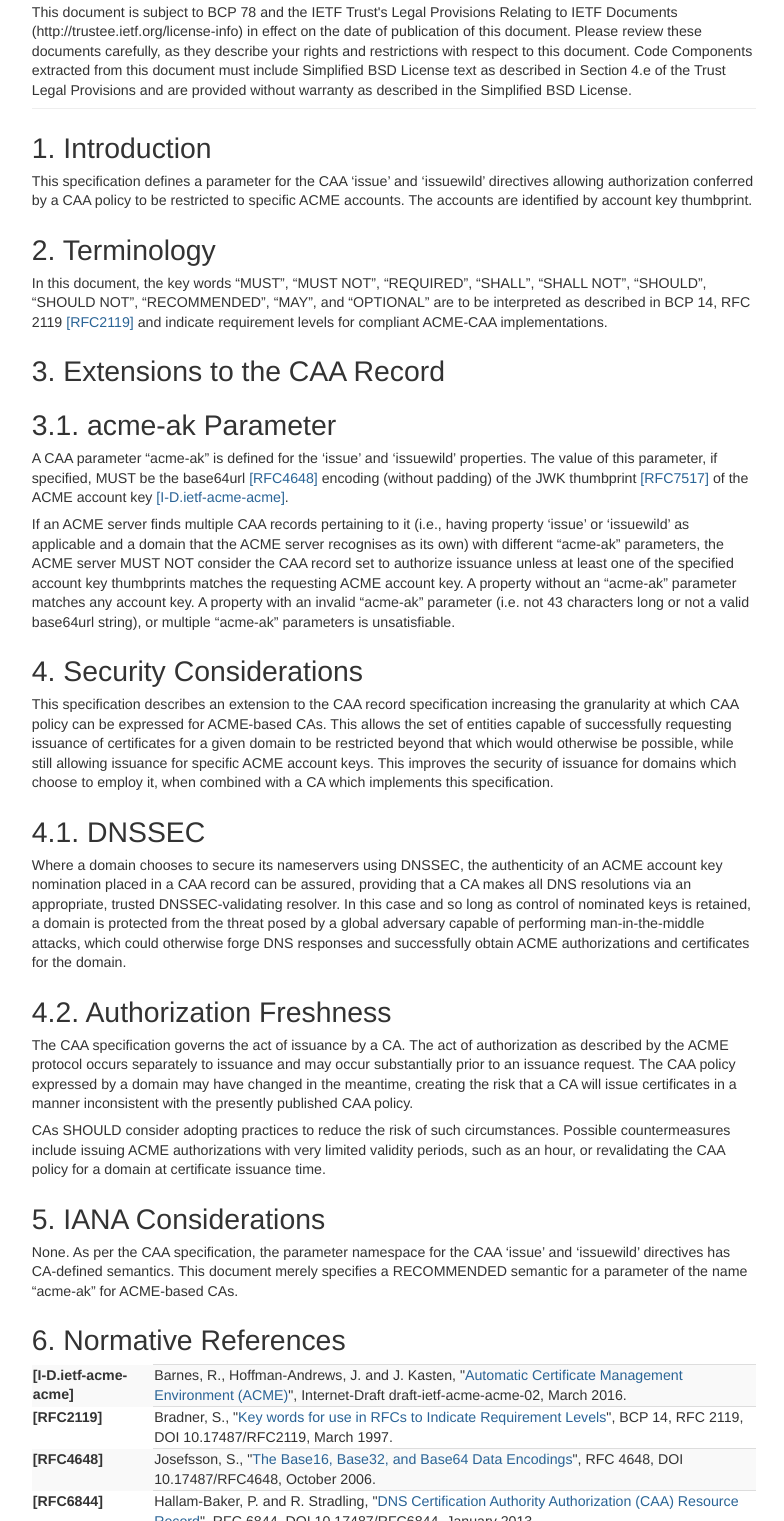
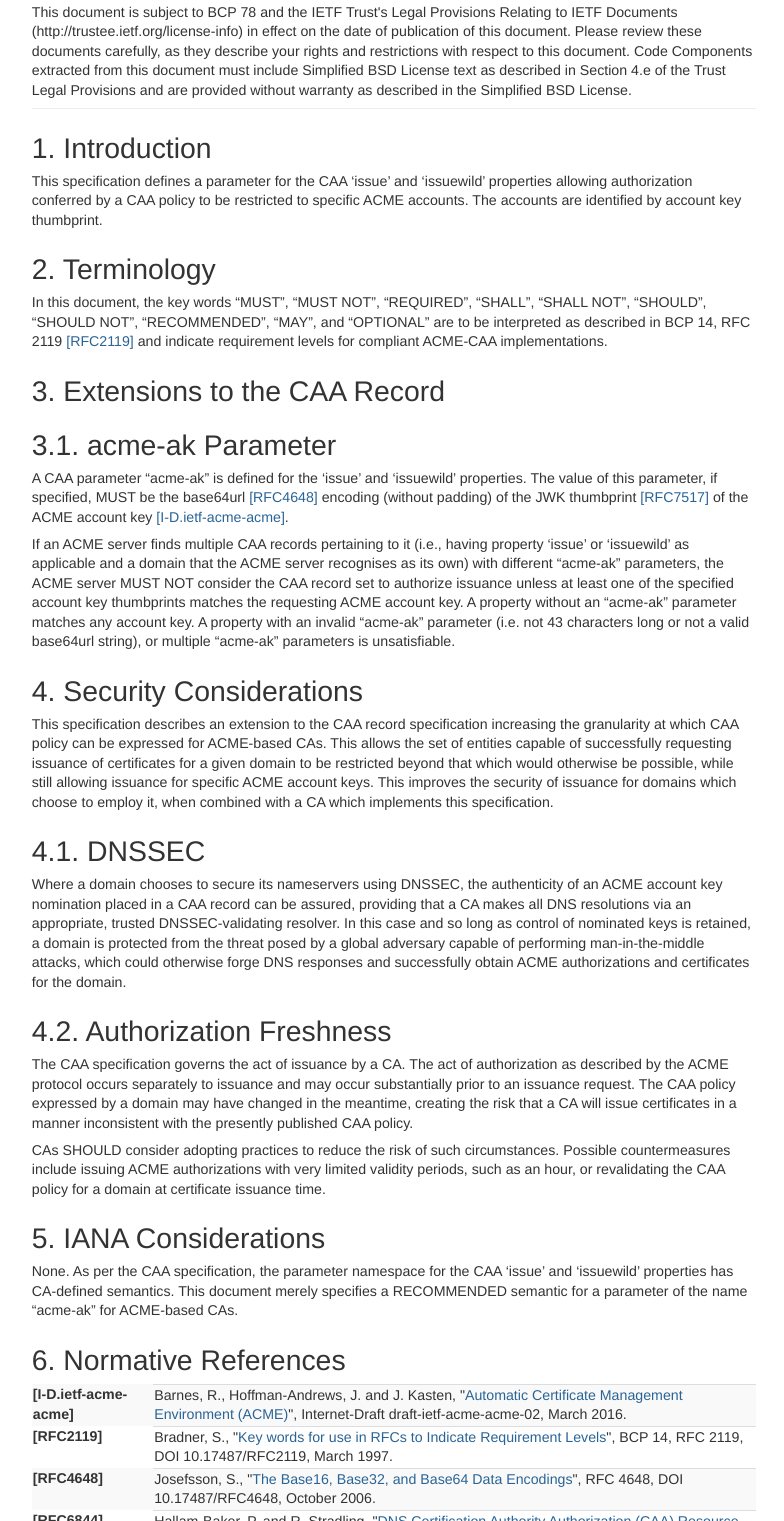
Before and after one commit to ietf-wg-acme/acme-caa, a plain HTML site: page draft-landau-acme-caa.html in a window 1280 px wide. Shown: the part 799-2320 px from the top of the page, without its empty margins (40-824 px from the left). Drawn offline with Linux system fonts and the light colour scheme.

Commit message:
Script updating gh-pages. [ci skip]

```diff
--- a/draft-landau-acme-caa.html
+++ b/draft-landau-acme-caa.html
@@ -359,7 +359,7 @@ li, p {
   </ul>
 
   <h1 id="rfc.section.1"><a href="#rfc.section.1">1.</a> <a href="#introduction" id="introduction">Introduction</a></h1>
-<p id="rfc.section.1.p.1">This specification defines a parameter for the CAA &#8216;issue&#8217; and &#8216;issuewild&#8217; directives allowing authorization conferred by a CAA policy to be restricted to specific ACME accounts. The accounts are identified by account key thumbprint.</p>
+<p id="rfc.section.1.p.1">This specification defines a parameter for the CAA &#8216;issue&#8217; and &#8216;issuewild&#8217; properties allowing authorization conferred by a CAA policy to be restricted to specific ACME accounts. The accounts are identified by account key thumbprint.</p>
 <h1 id="rfc.section.2"><a href="#rfc.section.2">2.</a> <a href="#terminology" id="terminology">Terminology</a></h1>
 <p id="rfc.section.2.p.1">In this document, the key words &#8220;MUST&#8221;, &#8220;MUST NOT&#8221;, &#8220;REQUIRED&#8221;, &#8220;SHALL&#8221;, &#8220;SHALL NOT&#8221;, &#8220;SHOULD&#8221;, &#8220;SHOULD NOT&#8221;, &#8220;RECOMMENDED&#8221;, &#8220;MAY&#8221;, and &#8220;OPTIONAL&#8221; are to be interpreted as described in BCP 14, RFC 2119 <a href="#RFC2119">[RFC2119]</a> and indicate requirement levels for compliant ACME-CAA implementations.</p>
 <h1 id="rfc.section.3"><a href="#rfc.section.3">3.</a> <a href="#extensions-to-the-caa-record" id="extensions-to-the-caa-record">Extensions to the CAA Record</a></h1>
@@ -374,7 +374,7 @@ li, p {
 <p id="rfc.section.4.2.p.1">The CAA specification governs the act of issuance by a CA. The act of authorization as described by the ACME protocol occurs separately to issuance and may occur substantially prior to an issuance request. The CAA policy expressed by a domain may have changed in the meantime, creating the risk that a CA will issue certificates in a manner inconsistent with the presently published CAA policy.</p>
 <p id="rfc.section.4.2.p.2">CAs SHOULD consider adopting practices to reduce the risk of such circumstances. Possible countermeasures include issuing ACME authorizations with very limited validity periods, such as an hour, or revalidating the CAA policy for a domain at certificate issuance time.</p>
 <h1 id="rfc.section.5"><a href="#rfc.section.5">5.</a> <a href="#iana-considerations" id="iana-considerations">IANA Considerations</a></h1>
-<p id="rfc.section.5.p.1">None. As per the CAA specification, the parameter namespace for the CAA &#8216;issue&#8217; and &#8216;issuewild&#8217; directives has CA-defined semantics. This document merely specifies a RECOMMENDED semantic for a parameter of the name &#8220;acme-ak&#8221; for ACME-based CAs.</p>
+<p id="rfc.section.5.p.1">None. As per the CAA specification, the parameter namespace for the CAA &#8216;issue&#8217; and &#8216;issuewild&#8217; properties has CA-defined semantics. This document merely specifies a RECOMMENDED semantic for a parameter of the name &#8220;acme-ak&#8221; for ACME-based CAs.</p>
 <h1 id="rfc.references"><a href="#rfc.references">6.</a> Normative References</h1>
 <table>
   <tbody>
```
Also changed, not shown: index.html (+2 -2 lines), draft-landau-acme-caa.txt.
